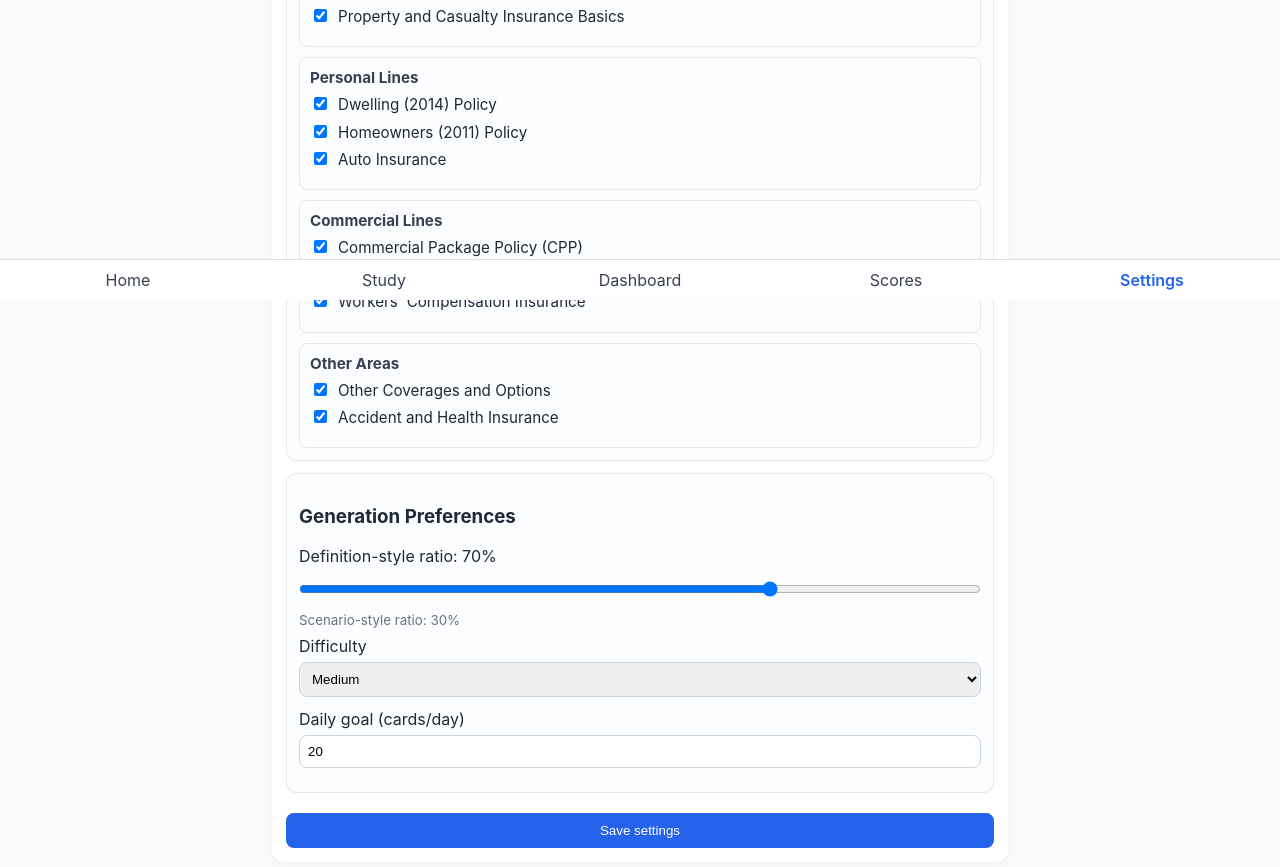
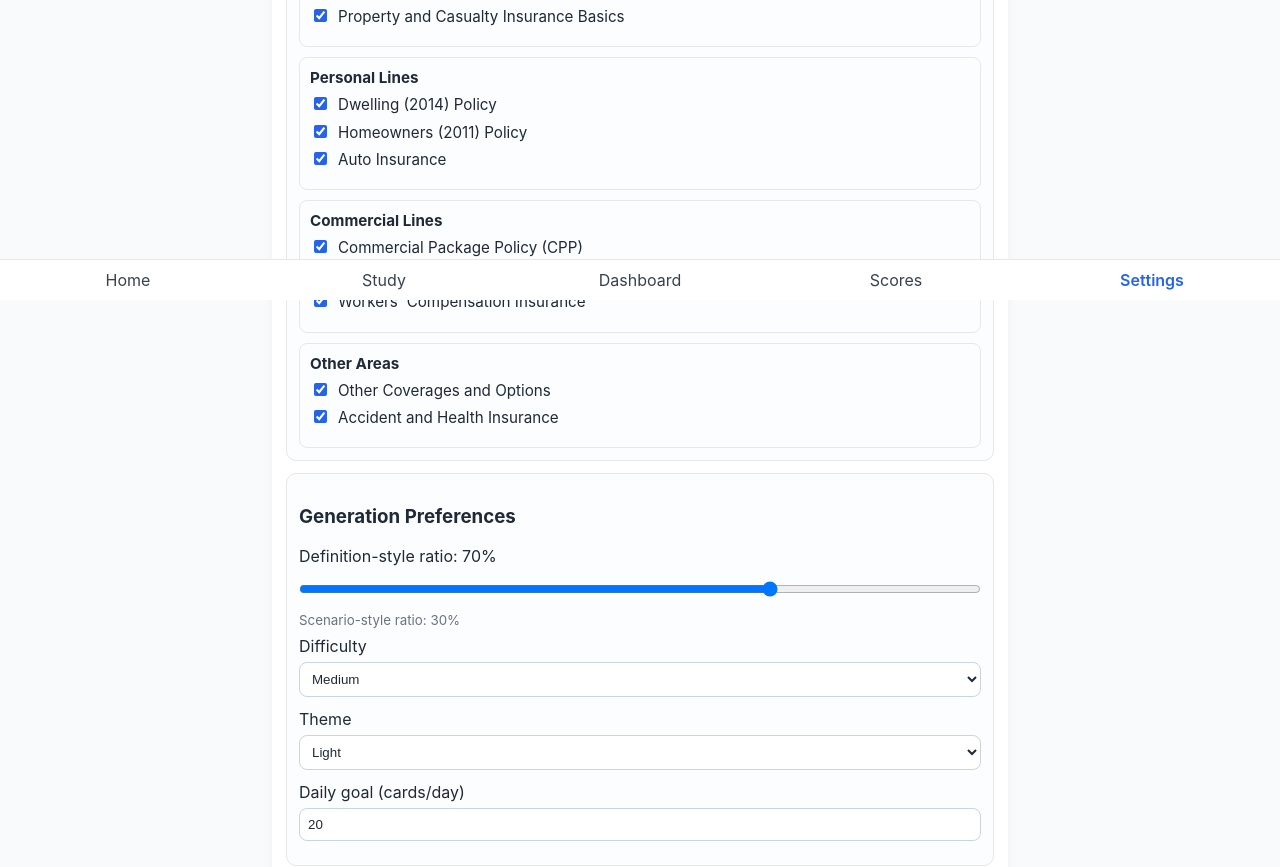
Before and after one commit to Behruzbek-star/Behruzbek-Saidkulov, a React (Vite) app: page /settings in a window 1280 px wide. Shown: the part 500-1367 px from the top of the page. Built offline with nearby package versions, Linux system fonts and the light colour scheme.

Commit message:
Add selectable color themes in settings

```diff
--- a/src/lib/state.tsx
+++ b/src/lib/state.tsx
@@ -1,4 +1,4 @@
-import { createContext, useContext, useMemo, useState } from 'react';
+import { createContext, useContext, useEffect, useMemo, useState } from 'react';
 import { generateCards } from './generator';
 import { applySrs, scheduleInitialReview } from './srs';
 import { loadState, saveState } from './storage';
@@ -43,6 +43,10 @@ export const AppProvider = ({ children }: { children: React.ReactNode }) => {
     [state],
   );
 
+  useEffect(() => {
+    document.body.setAttribute('data-theme', state.settings.theme);
+  }, [state.settings.theme]);
+
   const value: AppCtx = {
     state,
     topicStats,
--- a/src/lib/storage.ts
+++ b/src/lib/storage.ts
@@ -12,6 +12,7 @@ export const defaultSettings: Settings = {
   difficulty: 'Medium',
   dailyGoal: 20,
   newCardsBatchSize: 10,
+  theme: 'light',
 };
 
 const sampleScores: ScoreEntry[] = [
--- a/src/lib/types.ts
+++ b/src/lib/types.ts
@@ -16,6 +16,7 @@ export type Topic = (typeof STUDY_TOPICS)[number];
 export type Difficulty = 'Easy' | 'Medium' | 'Hard';
 export type CardStyle = 'definition' | 'scenario';
 export type Rating = 'Again' | 'Hard' | 'Good' | 'Easy';
+export type ThemeName = 'light' | 'ocean' | 'forest' | 'sunset' | 'midnight';
 
 export interface Card {
   id: string;
@@ -62,6 +63,7 @@ export interface Settings {
   difficulty: Difficulty;
   dailyGoal: number;
   newCardsBatchSize: number;
+  theme: ThemeName;
 }
 
 export interface AppState {
--- a/src/pages/SettingsPage.tsx
+++ b/src/pages/SettingsPage.tsx
@@ -1,6 +1,15 @@
 import { useMemo, useState } from 'react';
 import { useAppState } from '../lib/state';
-import { Difficulty, STUDY_TOPICS, Topic } from '../lib/types';
+import { Difficulty, STUDY_TOPICS, ThemeName, Topic } from '../lib/types';
+
+
+const themeOptions: { value: ThemeName; label: string }[] = [
+  { value: 'light', label: 'Light' },
+  { value: 'ocean', label: 'Ocean Blue' },
+  { value: 'forest', label: 'Forest Green' },
+  { value: 'sunset', label: 'Sunset Orange' },
+  { value: 'midnight', label: 'Midnight Dark' },
+];
 
 export const SettingsPage = () => {
   const { state, setSettings } = useAppState();
@@ -130,6 +139,18 @@ export const SettingsPage = () => {
           <option>Hard</option>
         </select>
 
+
+        <label htmlFor="theme">Theme</label>
+        <select
+          id="theme"
+          value={local.theme}
+          onChange={(e) => setLocal({ ...local, theme: e.target.value as ThemeName })}
+        >
+          {themeOptions.map((theme) => (
+            <option key={theme.value} value={theme.value}>{theme.label}</option>
+          ))}
+        </select>
+
         <label htmlFor="daily-goal">Daily goal (cards/day)</label>
         <input
           id="daily-goal"
--- a/src/styles.css
+++ b/src/styles.css
@@ -1,41 +1,121 @@
-:root { font-family: Inter, system-ui, sans-serif; color: #1f2937; background: #f8fafc; }
+:root {
+  --bg: #f8fafc;
+  --text: #1f2937;
+  --card: #ffffff;
+  --surface: #fcfdff;
+  --border: #e5e7eb;
+  --nav-bg: #ffffff;
+  --nav-text: #374151;
+  --primary: #2563eb;
+  --primary-contrast: #ffffff;
+  --subtle-button-bg: #e5e7eb;
+  --subtle-button-text: #111827;
+  --soft-panel: #eff6ff;
+  --tag-text: #6b7280;
+  --pill-bg: #eef2ff;
+  --pill-text: #3730a3;
+  --input-border: #cbd5e1;
+
+  font-family: Inter, system-ui, sans-serif;
+}
+
+body[data-theme='ocean'] {
+  --bg: #eff6ff;
+  --text: #0f172a;
+  --card: #f8fbff;
+  --surface: #eef7ff;
+  --border: #bfdbfe;
+  --nav-bg: #e0f2fe;
+  --nav-text: #1e3a8a;
+  --primary: #0284c7;
+  --soft-panel: #dbeafe;
+  --pill-bg: #dbeafe;
+  --pill-text: #1e3a8a;
+}
+
+body[data-theme='forest'] {
+  --bg: #f0fdf4;
+  --text: #14532d;
+  --card: #f7fff9;
+  --surface: #ecfdf5;
+  --border: #86efac;
+  --nav-bg: #dcfce7;
+  --nav-text: #166534;
+  --primary: #16a34a;
+  --soft-panel: #dcfce7;
+  --pill-bg: #dcfce7;
+  --pill-text: #166534;
+}
+
+body[data-theme='sunset'] {
+  --bg: #fff7ed;
+  --text: #7c2d12;
+  --card: #fffaf5;
+  --surface: #ffedd5;
+  --border: #fdba74;
+  --nav-bg: #ffedd5;
+  --nav-text: #9a3412;
+  --primary: #ea580c;
+  --soft-panel: #ffedd5;
+  --pill-bg: #fed7aa;
+  --pill-text: #9a3412;
+}
+
+body[data-theme='midnight'] {
+  --bg: #0f172a;
+  --text: #e2e8f0;
+  --card: #111827;
+  --surface: #1f2937;
+  --border: #334155;
+  --nav-bg: #020617;
+  --nav-text: #cbd5e1;
+  --primary: #8b5cf6;
+  --subtle-button-bg: #334155;
+  --subtle-button-text: #e2e8f0;
+  --soft-panel: #1e293b;
+  --tag-text: #94a3b8;
+  --pill-bg: #312e81;
+  --pill-text: #e0e7ff;
+  --input-border: #475569;
+}
+
 * { box-sizing: border-box; }
-body { margin: 0; }
+body { margin: 0; color: var(--text); background: var(--bg); }
 .app-shell { max-width: 760px; margin: 0 auto; padding: 12px 12px 72px; }
 header { display: flex; flex-direction: column; gap: 4px; margin-bottom: 10px; }
-.brand { text-decoration: none; font-weight: 800; font-size: 1.3rem; }
-main section { background: white; border-radius: 12px; padding: 14px; box-shadow: 0 2px 8px #0000000d; }
-nav { position: fixed; bottom: 0; left: 0; right: 0; display: flex; background: #fff; border-top: 1px solid #ddd; }
-nav a { flex: 1; text-align: center; padding: 10px 0; text-decoration: none; color: #374151; }
-nav a.active { color: #2563eb; font-weight: 600; }
+.brand { text-decoration: none; font-weight: 800; font-size: 1.3rem; color: var(--text); }
+main section { background: var(--card); border-radius: 12px; padding: 14px; box-shadow: 0 2px 8px #0000000d; }
+nav { position: fixed; bottom: 0; left: 0; right: 0; display: flex; background: var(--nav-bg); border-top: 1px solid var(--border); }
+nav a { flex: 1; text-align: center; padding: 10px 0; text-decoration: none; color: var(--nav-text); }
+nav a.active { color: var(--primary); font-weight: 600; }
 .grid { display: grid; grid-template-columns: repeat(3,1fr); gap: 8px; }
-.grid article { background: #eff6ff; border-radius: 10px; padding: 10px; }
-.cta, button { background: #2563eb; color: white; padding: 10px 12px; border: none; border-radius: 8px; text-decoration: none; display: inline-block; margin-top: 8px; }
-input:not([type="checkbox"]), select { width: 100%; margin: 6px 0 12px; padding: 8px; border-radius: 8px; border: 1px solid #cbd5e1; }
+.grid article { background: var(--soft-panel); border-radius: 10px; padding: 10px; }
+.cta, button { background: var(--primary); color: var(--primary-contrast); padding: 10px 12px; border: none; border-radius: 8px; text-decoration: none; display: inline-block; margin-top: 8px; }
+input:not([type="checkbox"]), select { width: 100%; margin: 6px 0 12px; padding: 8px; border-radius: 8px; border: 1px solid var(--input-border); background: var(--card); color: var(--text); }
 .checklist { display: grid; gap: 8px; margin-bottom: 10px; }
 .topic-item { display: flex; gap: 8px; align-items: flex-start; font-size: 0.95rem; line-height: 1.2rem; }
-.topic-item input[type="checkbox"] { width: auto; margin-top: 2px; }
+.topic-item input[type="checkbox"] { width: auto; margin-top: 2px; accent-color: var(--primary); }
 .grid-form { display: grid; grid-template-columns: 1fr; gap: 6px; }
 .flip-wrap { perspective: 1000px; min-height: 350px; }
 .flip-inner { position: relative; transform-style: preserve-3d; transition: transform 0.6s; min-height: 350px; }
 .flip-inner.flipped { transform: rotateY(180deg); }
-.flip-face { position: absolute; width: 100%; backface-visibility: hidden; background: #fff; border: 1px solid #e5e7eb; border-radius: 10px; padding: 12px; min-height: 350px; }
+.flip-face { position: absolute; width: 100%; backface-visibility: hidden; background: var(--card); border: 1px solid var(--border); border-radius: 10px; padding: 12px; min-height: 350px; }
 .flip-face.back { transform: rotateY(180deg); }
 .options { display: grid; gap: 8px; }
-.options button { background: #f3f4f6; color: #111827; text-align: left; }
+.options button { background: var(--surface); color: var(--text); text-align: left; }
 .clickable-back { cursor: pointer; }
-.tag { font-size: .8rem; color: #6b7280; }
+.tag { font-size: .8rem; color: var(--tag-text); }
 
 .settings-page { display: grid; gap: 12px; }
-.settings-block { border: 1px solid #e5e7eb; border-radius: 10px; padding: 12px; background: #fcfdff; }
+.settings-block { border: 1px solid var(--border); border-radius: 10px; padding: 12px; background: var(--surface); }
 .settings-row { display: flex; justify-content: space-between; align-items: center; gap: 8px; }
-.pill { background: #eef2ff; color: #3730a3; border-radius: 999px; padding: 4px 8px; font-size: 0.8rem; font-weight: 600; }
+.pill { background: var(--pill-bg); color: var(--pill-text); border-radius: 999px; padding: 4px 8px; font-size: 0.8rem; font-weight: 600; }
 .topic-actions { display: flex; flex-wrap: wrap; gap: 8px; margin-bottom: 10px; }
-.secondary-btn { background: #e5e7eb; color: #111827; margin-top: 0; }
+.secondary-btn { background: var(--subtle-button-bg); color: var(--subtle-button-text); margin-top: 0; }
 .topic-groups { display: grid; gap: 10px; }
-.topic-group { border: 1px solid #e5e7eb; border-radius: 8px; padding: 10px; }
-.topic-group h4 { margin: 0 0 8px; font-size: 0.95rem; color: #374151; }
-.inline-help { color: #6b7280; display: block; margin: -6px 0 8px; }
+.topic-group { border: 1px solid var(--border); border-radius: 8px; padding: 10px; }
+.topic-group h4 { margin: 0 0 8px; font-size: 0.95rem; }
+.inline-help { color: var(--tag-text); display: block; margin: -6px 0 8px; }
 
 @media (max-width: 500px){
   .grid { grid-template-columns: 1fr; }
```
